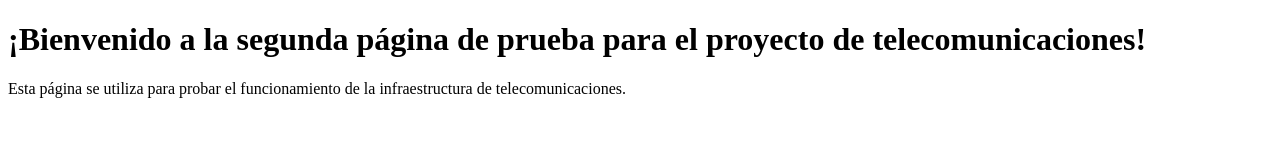
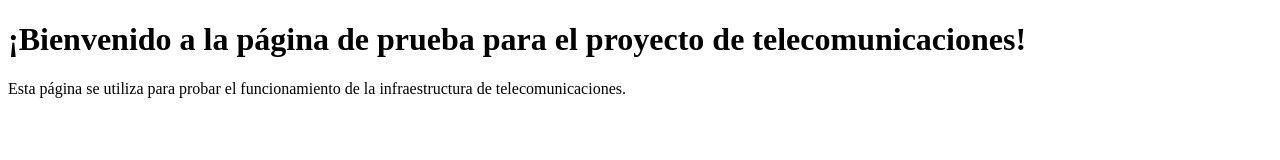
Before and after one commit to AlejandraG0717/ProyectoFinalTeleco, a plain HTML site: page Docker/index.html in a window 1280 px wide. Drawn offline with Linux system fonts and the light colour scheme.

Commit message:
Add files via upload

```diff
--- a/Docker/index.html
+++ b/Docker/index.html
@@ -2,10 +2,9 @@
 <html lang="es">
 <head>
   <meta charset="UTF-8">
-  <title>Segunda página de prueba para el proyecto de telecomunicaciones</title>
-</head>
+  <title>Página de prueba para el proyecto de telecomunicaciones</title></head>
 <body>
-  <h1>¡Bienvenido a la segunda página de prueba para el proyecto de telecomunicaciones!</h1>
+  <h1>¡Bienvenido a la página de prueba para el proyecto de telecomunicaciones!</h1>
   <p>Esta página se utiliza para probar el funcionamiento de la infraestructura de telecomunicaciones.</p>
 </body>
 </html>
```
